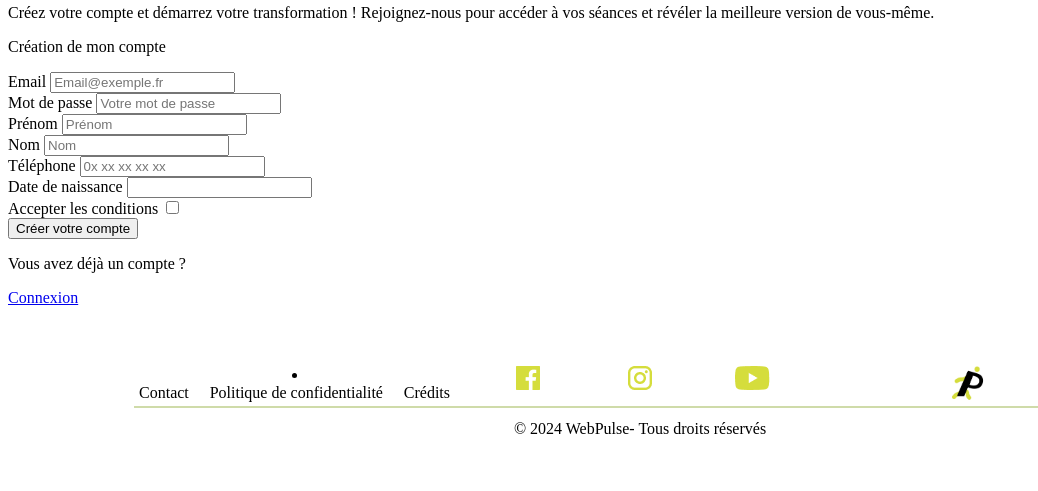
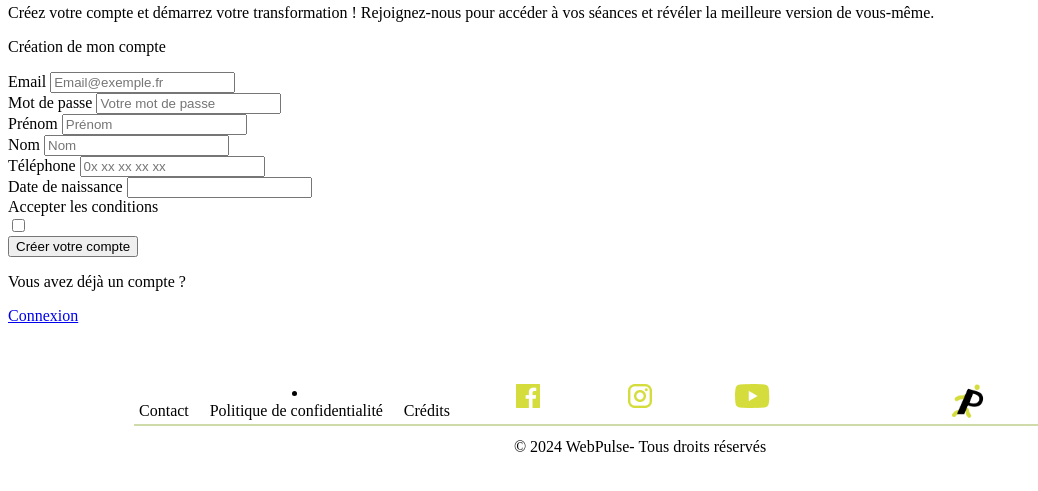
Before and after one commit to Bennirahh/piscine-vaise, a Symfony app: template templates/registration/register.html.twig in a window 1280 px wide. Shown: the part 233-724 px from the top of the page, without its empty margins (0-1038 px from the left). Run offline with Twig, Linux system fonts and the light colour scheme; the template is opened without the code that fills it, so the values that code supplies are empty; form fields are guessed from the names that the template uses; style sheets or scripts are compiled from the project's sources; some libraries are stand-ins or nearby versions.

Commit message:
Fix supplementaires

```diff
--- a/assets/scss/register.scss
+++ b/assets/scss/register.scss
@@ -171,6 +171,7 @@ body {
 .register-formulaire {
     background-color: #E9EDDB;
     padding: 2%;
+    padding-bottom: 5%;
     margin: 5%;
     border-radius: 8px;
     height: 75%;
@@ -262,3 +263,8 @@ body {
 .register-input-check{
     left: 0px;
 }
+
+.register-case{
+    display: grid;
+    grid-template-columns: 1fr 1fr 1fr;
+}
--- a/src/Controller/UserEditController.php
+++ b/src/Controller/UserEditController.php
@@ -1,6 +1,4 @@
 <?php
-
-// src/Controller/UserEditController.php
 
 namespace App\Controller;
 
@@ -51,7 +49,7 @@ class UserEditController extends AbstractController
             $this->addFlash('success', 'Vos informations ont été mises à jour avec succès.');
 
             // Rediriger après la mise à jour
-            return $this->redirectToRoute('app_user_edit');
+            return $this->redirectToRoute('profil'); // Changez cette ligne pour rediriger vers /profil
         }
 
         // Afficher le formulaire d'édition
--- a/templates/registration/register.html.twig
+++ b/templates/registration/register.html.twig
@@ -49,7 +49,11 @@
 						<div class="register-input-2">
 							<div class="register-terms">
 								{{ form_label(registrationForm.agreeTerms, 'Accepter les conditions', {'label_attr': {'class': 'register-form-label'}}) }}
+								<div class="register-case">
 								{{ form_widget(registrationForm.agreeTerms, {'attr': {'class': 'register-input register-input-check'}}) }}
+								<div></div>
+								<div></div>
+								</div>
 							</div>
 						</div>
 						<button type="submit" class="register-submit">Créer votre compte</button>
```
Also changed, not shown: templates/user_edit/index.html.twig (+7 -3 lines), 1 other file.
